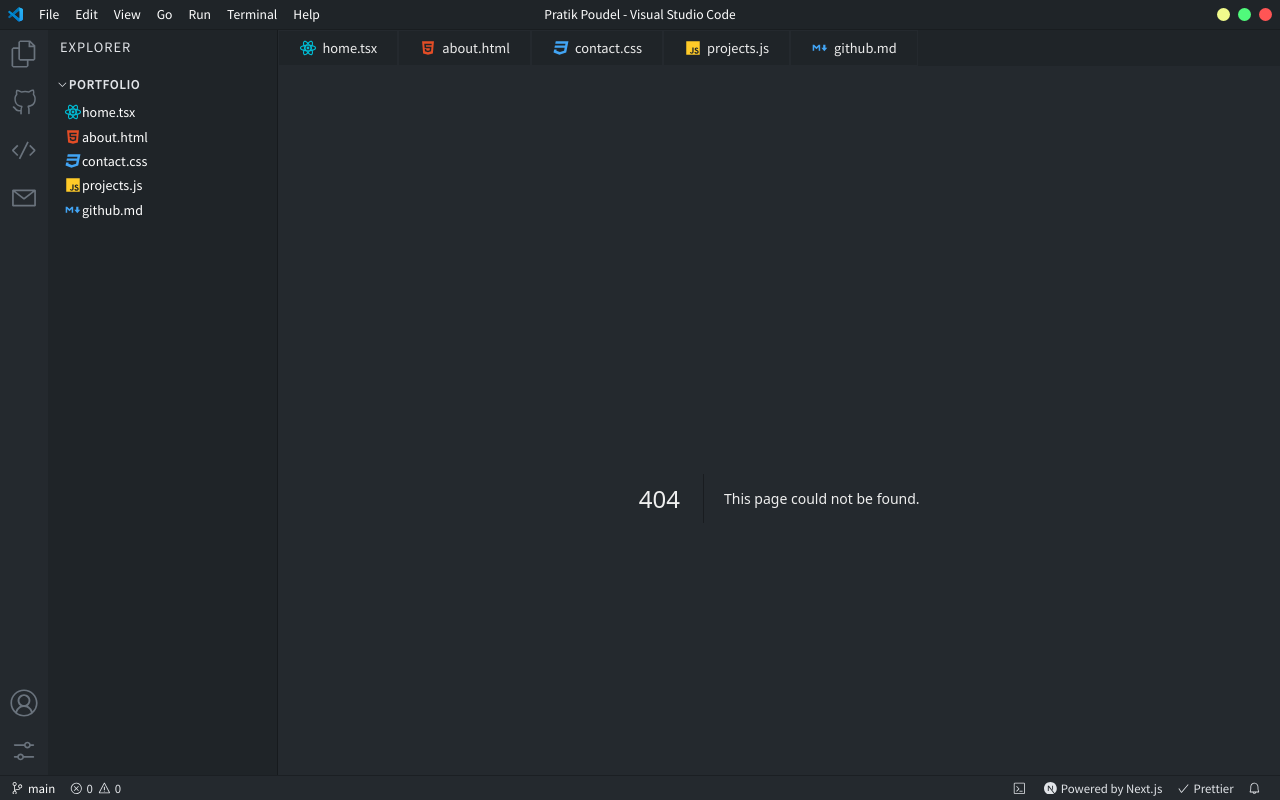
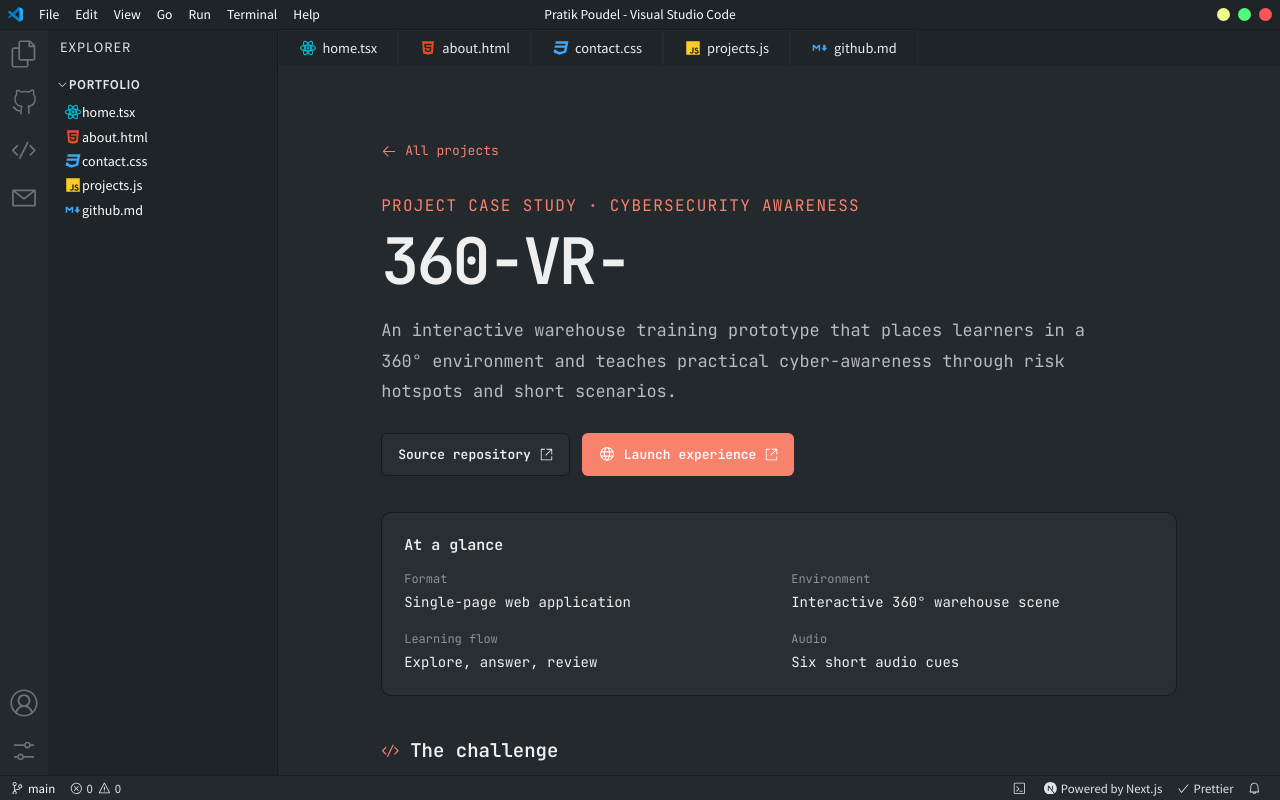
Before and after one commit to pyatrick666/Professional-Portfolio, a Next.js app: page /projects/360-vr in a window 1280 px wide. Before the commit this address had no page. Built offline with nearby package versions, Linux system fonts and the light colour scheme.

Commit message:
Add 360 VR project case study

```diff
--- /dev/null
+++ b/app/projects/360-vr/page.tsx
@@ -0,0 +1,67 @@
+import type { Metadata } from 'next';
+import Link from 'next/link';
+import { VscArrowLeft, VscGlobe, VscLinkExternal, VscCode, VscCheck } from 'react-icons/vsc';
+import styles from '@/styles/ChessMateCaseStudy.module.css';
+
+export const metadata: Metadata = {
+  title: '360-VR- Case Study',
+  description: 'A single-page 360° warehouse cybersecurity awareness training prototype with interactive scenarios and audio feedback.',
+};
+
+const technologies = ['HTML', 'CSS', 'JavaScript', 'A-Frame', '360° panorama'];
+
+export default function Warehouse360CaseStudy() {
+  return (
+    <main className={styles.page}>
+      <article className={styles.container}>
+        <Link href="/projects" className={styles.back}><VscArrowLeft size={16} /> All projects</Link>
+        <p className={styles.eyebrow}>PROJECT CASE STUDY · CYBERSECURITY AWARENESS</p>
+        <h1 className={styles.title}>360-VR-</h1>
+        <p className={styles.lede}>
+          An interactive warehouse training prototype that places learners in a 360° environment
+          and teaches practical cyber-awareness through risk hotspots and short scenarios.
+        </p>
+        <div className={styles.actions}>
+          <a href="https://pyatrick666/360-VR-" target="_blank" rel="noopener noreferrer" className={styles.secondary}>Source repository <VscLinkExternal size={13} /></a>
+          <a href="https://pyatrick666.github.io/360-VR-/" target="_blank" rel="noopener noreferrer" className={styles.primary}><VscGlobe size={17} /> Launch experience <VscLinkExternal size={13} /></a>
+        </div>
+        <section className={styles.panel}>
+          <h2>At a glance</h2>
+          <dl className={styles.facts}>
+            <div><dt>Format</dt><dd>Single-page web application</dd></div>
+            <div><dt>Environment</dt><dd>Interactive 360° warehouse scene</dd></div>
+            <div><dt>Learning flow</dt><dd>Explore, answer, review</dd></div>
+            <div><dt>Audio</dt><dd>Six short audio cues</dd></div>
+          </dl>
+        </section>
+        <section className={styles.section}>
+          <h2><VscCode size={19} /> The challenge</h2>
+          <p>Cyber-awareness training can feel abstract when it is delivered only as text. This prototype makes common workplace risks discoverable inside a simulated warehouse, then checks understanding with scenario-based questions.</p>
+        </section>
+        <section className={styles.section}>
+          <h2><VscCheck size={19} /> Experience and features</h2>
+          <div className={styles.featureGrid}>
+            <div className={styles.feature}><h3>360° exploration</h3><p>A-Frame presents a warehouse panorama with six interactive cybersecurity risk hotspots.</p></div>
+            <div className={styles.feature}><h3>Scenario quiz</h3><p>Multiple-choice questions provide immediate feedback and track progress.</p></div>
+            <div className={styles.feature}><h3>Results review</h3><p>A final score and scenario-by-scenario review help learners identify gaps.</p></div>
+            <div className={styles.feature}><h3>Audio feedback</h3><p>Sound controls and six short cues reinforce answers, progress, and results.</p></div>
+          </div>
+        </section>
+        <section className={styles.section}>
+          <h2>Implementation</h2>
+          <p>The application is organized as a single HTML file containing markup, styles, scene setup, quiz logic, demo sign-in, sound controls, and results. A-Frame is loaded from its CDN and the warehouse panorama from Poly Haven, so the experience requires an internet connection.</p>
+          <div className={styles.tags}>{technologies.map((technology) => <span key={technology}>{technology}</span>)}</div>
+        </section>
+        <section className={styles.section}>
+          <h2>What this project demonstrates</h2>
+          <ul className={styles.learningList}>
+            <li>Building an interactive single-page learning experience.</li>
+            <li>Integrating a 360° scene with clickable learning interactions.</li>
+            <li>Designing a quiz flow with progress, feedback, and review.</li>
+            <li>Coordinating UI state and audio feedback in a browser application.</li>
+          </ul>
+        </section>
+      </article>
+    </main>
+  );
+}
```
